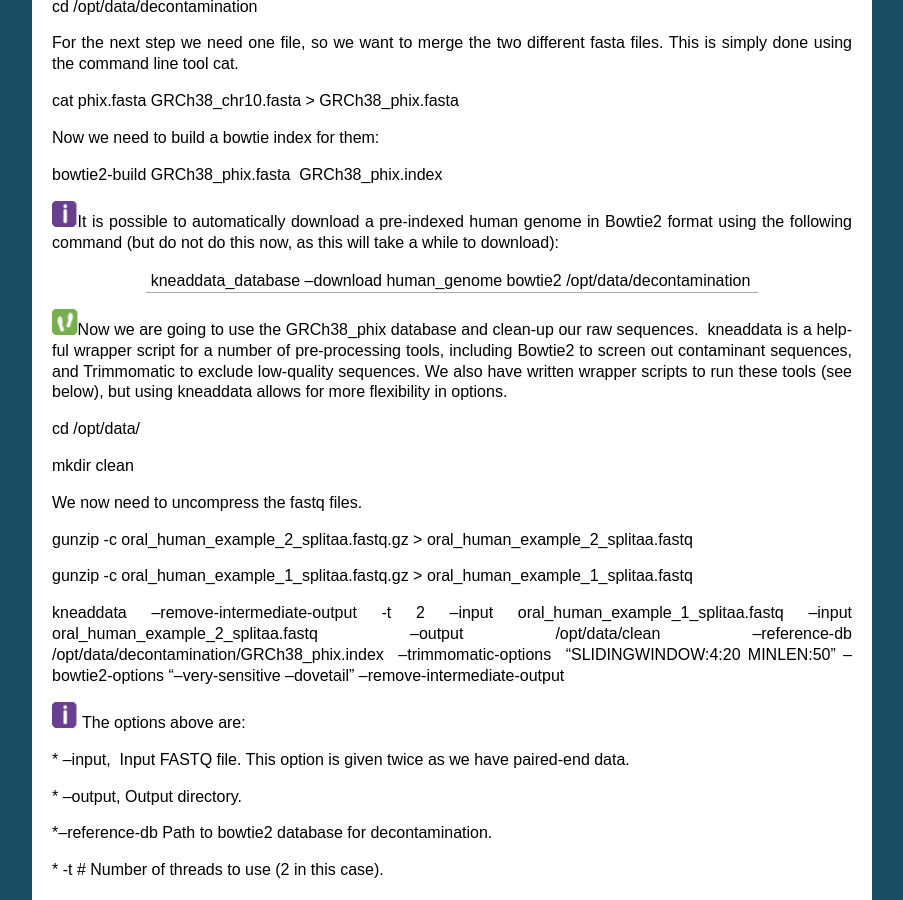
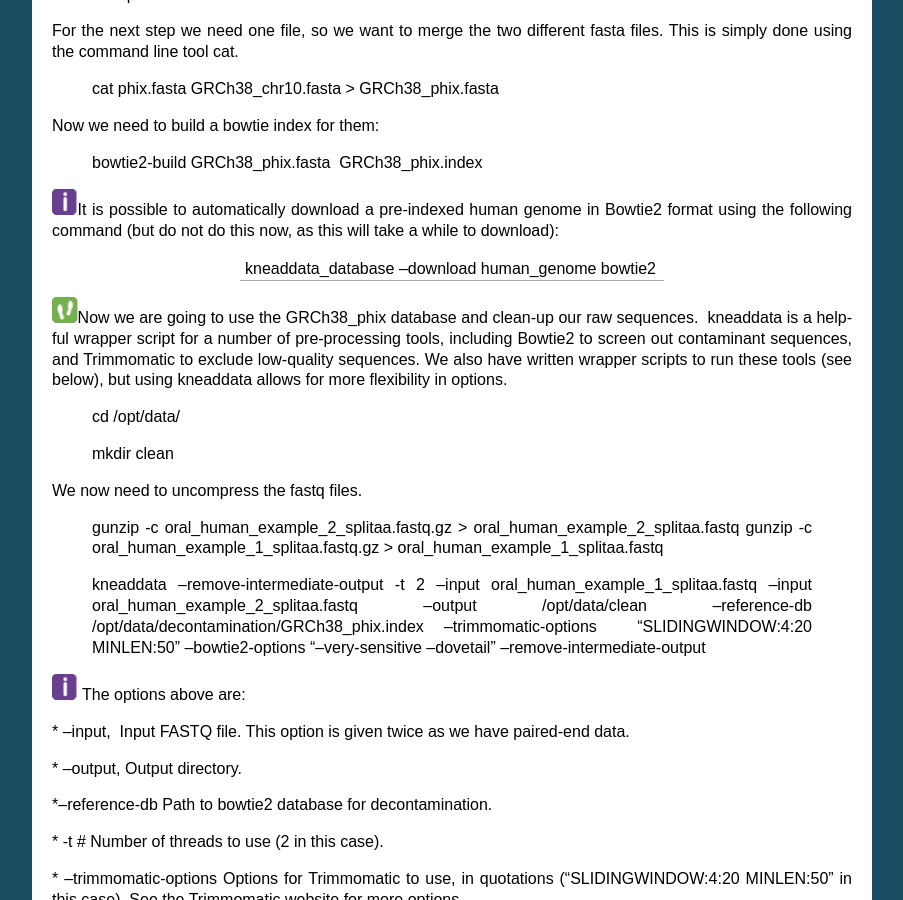
Before and after one commit to EBI-Metagenomics/mgnify-biata-2020, a Sphinx documentation site: the page built from docs/source/assembly-1.rst, in a window 1280 px wide and 900 px high, scrolled down 4009 px. Shown: the whole window, without its empty margins (198-1101 px from the left). Built offline with Sphinx 7.4.7, drawn with Linux system fonts in a browser that asks for light colours; some of the changed text lies outside the part shown.

Commit message:
Update assembly-1.rst

```diff
--- a/docs/source/assembly-1.rst
+++ b/docs/source/assembly-1.rst
@@ -13,23 +13,23 @@
 For this tutorial you will need to make a working directory to store
 your data in.
 
-``mkdir -p ~/BiATA/session1/data``
+   mkdir -p ~/BiATA/session1/data
 
-``chmod -R 777 ~/BiATA``
+   chmod -R 777 ~/BiATA
 
-``export DATADIR=~/BiATA/session1/data ``
+   export DATADIR=~/BiATA/session1/data
 
 In this directory, downloaded the tarball from **[INSERT URL]**
 
-``cd  ~/BiATA/session1/data``
+   cd  ~/BiATA/session1/data
 
-``wget -q [INSERT URL]``
+   wget -q [INSERT URL]
 
-``tar xzvf session1.tgz``
+   tar xzvf session1.tgz
 
 Now makes sure that you have pulled the docker container
 
-``docker pull microbiomeinformatics/biata-qc-assembly``
+    docker pull microbiomeinformatics/biata-qc-assembly
 
 Finally, start the docker container in the following way:
 
@@ -46,9 +46,9 @@
 |image2|\ First go to your working area, the data that you downloaded
 has been mounted in /opt/data in the docker container.
 
-cd /opt/data
+   cd /opt/data
 
-ls
+   ls
 
 |image3|\ Here you should see the same contents as you had from
 downloading and uncompressing the session data. As we write into this
@@ -60,18 +60,18 @@
 
 |image4|\ Generate a directory of the fastqc results
 
-cd /opt/data
+    cd /opt/data
 
-mkdir fastqc_results
+    mkdir fastqc_results
 
-fastqc oral_human_example_1_splitaa.fastq.gz  --outdir fastqc_results
+    fastqc oral_human_example_1_splitaa.fastq.gz  --outdir fastqc_results
 
-fastqc oral_human_example_2_splitaa.fastq.gz  --outdir fastqc_results
+    fastqc oral_human_example_2_splitaa.fastq.gz  --outdir fastqc_results
 
 |image5|\ Now on your **local** computer, go to the browser, and
 File->Open File. Use the file navigator to select the following file
 
-~/BiATA/session1/data/fastqc_results/oral_human_example_1_splitaa_fastqc.html
+    ~/BiATA/session1/data/fastqc_results/oral_human_example_1_splitaa_fastqc.html
 
 |image6|\
 
@@ -122,11 +122,11 @@
 across many samples and creates a single report for easy comparison.
 Here we will demonstrate the use of this tool
 
-cd /opt/data
+    cd /opt/data
 
-mkdir multiqc_results
+    mkdir multiqc_results
 
-multiqc fastqc_results -o multiqc_results
+    multiqc fastqc_results -o multiqc_results
 
 In this case, we provide the folder containing the fastqc results to
 multiqc and the -o allows us to set the output directory for this
@@ -160,26 +160,25 @@
 tutorial quicker and smaller in terms of file sizes, we are going to use
 PhiX (a common spike in) and just chromosome 10 from human.
 
-cd /opt/data/decontamination
+    cd /opt/data/decontamination
 
 For the next step we need one file, so we want to merge the two
 different fasta files. This is simply done using the command line tool
 cat.
 
-cat phix.fasta GRCh38_chr10.fasta > GRCh38_phix.fasta
+    cat phix.fasta GRCh38_chr10.fasta > GRCh38_phix.fasta
 
 Now we need to build a bowtie index for them:
 
-bowtie2-build GRCh38_phix.fasta  GRCh38_phix.index
+    bowtie2-build GRCh38_phix.fasta  GRCh38_phix.index
 
 |image20|\ It is possible to automatically download a pre-indexed human
 genome in Bowtie2 format using the following command (but do not do this
 now, as this will take a while to download):
 
-+----------------------------------------------------------------------+
-| kneaddata_database --download human_genome bowtie2                   |
-| /opt/data/decontamination                                            |
-+----------------------------------------------------------------------+
+    +----------------------------------------------------------------------+
+    | kneaddata_database --download human_genome bowtie2                   |
+    +----------------------------------------------------------------------+
 
 |image21|\ Now we are going to use the GRCh38_phix database and clean-up
 our raw sequences.  kneaddata is a helpful wrapper script for a number
@@ -188,24 +187,16 @@
 have written wrapper scripts to run these tools (see below), but using
 kneaddata allows for more flexibility in options.
 
-cd /opt/data/
+    cd /opt/data/
 
-mkdir clean
+    mkdir clean
 
 We now need to uncompress the fastq files.
 
-gunzip -c oral_human_example_2_splitaa.fastq.gz >
-oral_human_example_2_splitaa.fastq
+    gunzip -c oral_human_example_2_splitaa.fastq.gz > oral_human_example_2_splitaa.fastq
+    gunzip -c oral_human_example_1_splitaa.fastq.gz > oral_human_example_1_splitaa.fastq
 
-gunzip -c oral_human_example_1_splitaa.fastq.gz >
-oral_human_example_1_splitaa.fastq
-
-kneaddata --remove-intermediate-output -t 2 --input
-oral_human_example_1_splitaa.fastq --input
-oral_human_example_2_splitaa.fastq --output /opt/data/clean
---reference-db /opt/data/decontamination/GRCh38_phix.index
- --trimmomatic-options  "SLIDINGWINDOW:4:20 MINLEN:50" --bowtie2-options
-"--very-sensitive --dovetail" --remove-intermediate-output
+    kneaddata --remove-intermediate-output -t 2 --input oral_human_example_1_splitaa.fastq --input oral_human_example_2_splitaa.fastq --output /opt/data/clean --reference-db /opt/data/decontamination/GRCh38_phix.index --trimmomatic-options  "SLIDINGWINDOW:4:20 MINLEN:50" --bowtie2-options "--very-sensitive --dovetail" --remove-intermediate-output
 
 |image22|\ The options above are:
 
@@ -238,11 +229,11 @@
 report for each of the oral_human_example_1_splitaa_kneaddata_paired
 files.  Do this within the clean directory.
 
-cd /opt/data/clean
+    cd /opt/data/clean
 
-mkdir fastqc_final
+    mkdir fastqc_final
 
-<you construct the command>
+    <you construct the command>
 
 |image24|\ Also generate a multiqc report and look at the sequence
 quality historgrams.
```
